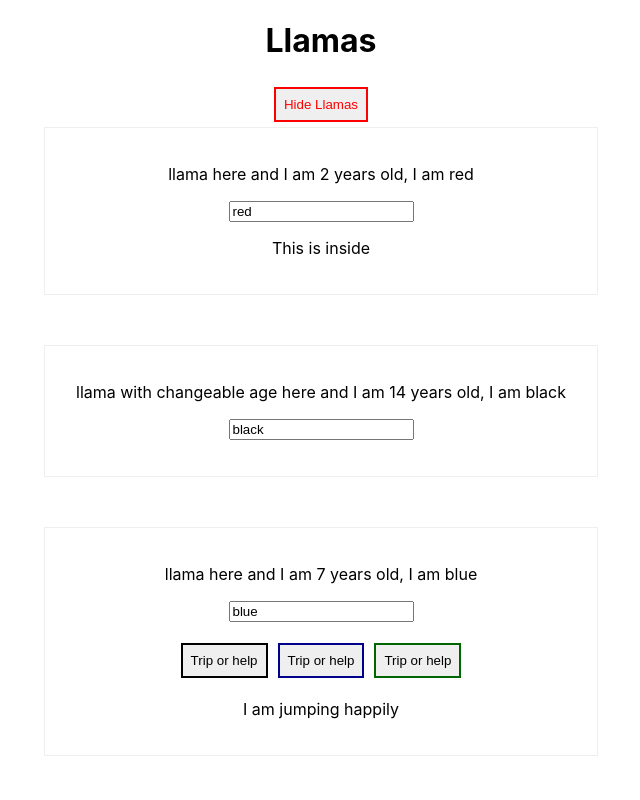
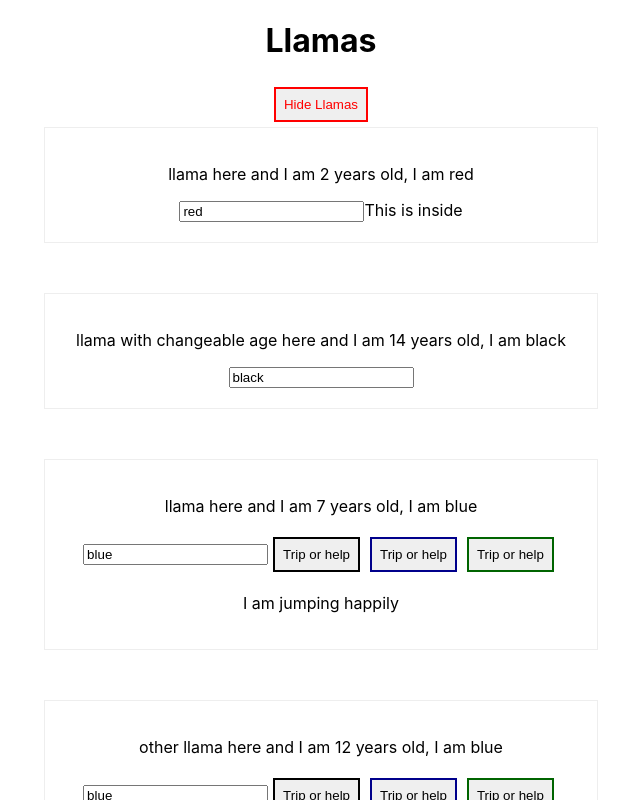
Before and after one commit to samik-j/react-course, a React (Create React App) app: page / in a window 1280 px wide. Both pictures are taken after a click on the button "Show Llamas". Shown: the top 800 px of the page, without its empty margins (319-959 px from the left). Built offline with nearby package versions, Linux system fonts and the light colour scheme.

Commit message:
Refactor

```diff
--- a/src/App.js
+++ b/src/App.js
@@ -101,8 +101,7 @@ class App extends React.Component {
 							<Button key={entity.id} onClick={() => this.switchEntityHandler(entity.id)} text='Trip or help'/>
 							<p>{entity.state}</p>
 						</Person>
-				})
-				}
+					})}
 				</div>
 			);
 
--- a/src/Button/Button.js
+++ b/src/Button/Button.js
@@ -7,7 +7,8 @@ const button = ({onClick, key, text, color, clickColor}) => {
 	const buttonClickColor = clickColor ? clickColor : '#1B3A19';
 
 	const style = {
-		border: '2px solid',
+		borderWidth: '2px',
+		borderStyle: 'solid',
 		borderColor: buttonColor,
 		padding: '8px',
 		margin: '5px',
--- a/src/Person/Person.js
+++ b/src/Person/Person.js
@@ -7,7 +7,7 @@ const person = ({name, age, color, children, onClick, onChange}) => {
 			<p onClick={onClick}>{name} here and I am {age} years old, I am {color}</p>
 			<input type="text" onChange={onChange} value={color}/>
 			{/*if it's (props) then this is props.children, children is a reserved keyword*/}
-			<p>{children}</p>
+			{children}
 		</div>
 	)
 };
```
Lines whose indentation alone changed are shown as unchanged.
